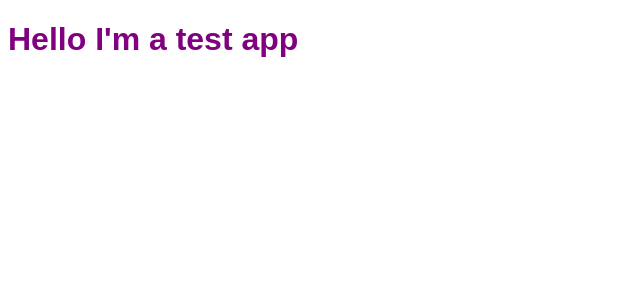
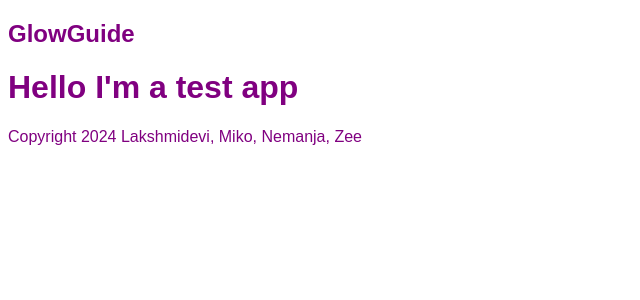
Before and after one commit to chingu-voyages/v49-tier2-team-14, a React (Vite) app: page / in a window 1280 px wide. Shown: the top 300 px of the page, without its empty margins (0-640 px from the left). Built offline with nearby package versions, Linux system fonts and the light colour scheme.

Commit message:
Added components

```diff
--- a/src/App.jsx
+++ b/src/App.jsx
@@ -1,8 +1,14 @@
 import './style.css'
+import Header from './components/Header'
+import Footer from './components/Footer'
 
 function App() {
     return (
-        <h1>Hello I'm a test app</h1>
+        <>
+            <Header />
+                <h1>Hello I'm a test app</h1>
+            <Footer />
+        </>
     )
 }
 
--- /dev/null
+++ b/src/components/Footer.jsx
@@ -0,0 +1,7 @@
+function Footer() {
+    return (
+        <p>Copyright 2024 Lakshmidevi, Miko, Nemanja, Zee</p>
+    )
+}
+
+export default Footer
--- /dev/null
+++ b/src/components/Header.jsx
@@ -0,0 +1,7 @@
+function Header() {
+    return (
+        <h2>GlowGuide</h2>
+    )
+}
+
+export default Header
--- a/src/main.jsx
+++ b/src/main.jsx
@@ -1,6 +1,6 @@
-import React from 'react';
-import ReactDOM from 'react-dom/client';
-import App from './App';
+import React from 'react'
+import ReactDOM from 'react-dom/client'
+import App from './App'
 import './style.css'
 
 ReactDOM.createRoot(document.getElementById('root')).render(
```
Also changed, not shown: src/components/ColorPicker.jsx (added).
